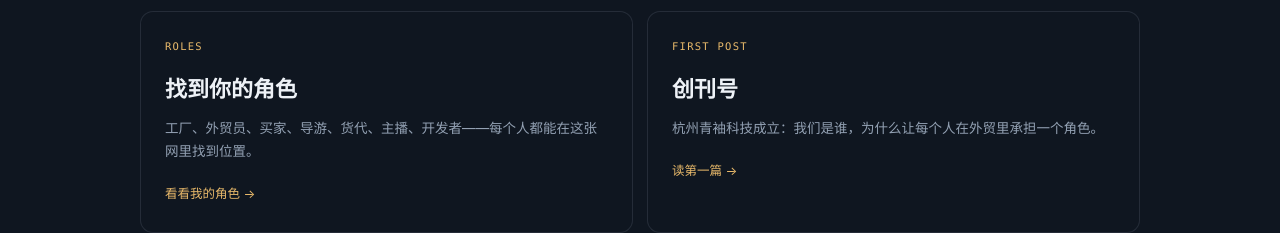
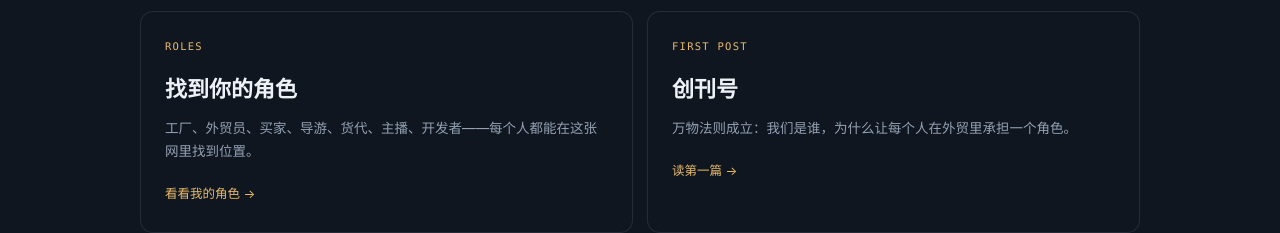
Before and after one commit to sinyu1998-eng/sinyu1998-eng.github.io, a plain HTML site: page en/index.html in a window 1280 px wide. Shown: the part 4822-5055 px from the top of the page. Drawn offline with Linux system fonts and the light colour scheme; files that its build step writes are made by us from their sources; a script that the page names is missing.

Commit message:
Fix leftover Qingxiu brand in root tile

```diff
--- a/en/index.html
+++ b/en/index.html
@@ -136,7 +136,7 @@
       <a class="tile" href="/vision/"><div class="k">VISION</div><h3 data-zh="战略愿景" data-en="Strategic vision">战略愿景</h3><p data-zh="六类资源、京东式履约、少人打法的完整推演。" data-en="Six resources, JD-style fulfilment, and the lean-team playbook.">六类资源、京东式履约、少人打法的完整推演。</p><span class="go" data-zh="查看愿景 →" data-en="See vision →">查看愿景 →</span></a>
       <a class="tile" href="/qianruhuang/"><div class="k">PERSON</div><h3 data-zh="关于我 · 小黄" data-en="About me · Xiao Huang">关于我 · 小黄</h3><p data-zh="研究、纪录片、创作与个人社交；论文空间可点开全文。" data-en="Research, documentaries, creative work and socials; full papers are one click away.">研究、纪录片、创作与个人社交；论文空间可点开全文。</p><span class="go" data-zh="访问个人站 →" data-en="Visit personal site →">访问个人站 →</span></a>
       <a class="tile" href="/roles/"><div class="k">ROLES</div><h3 data-zh="找到你的角色" data-en="Find your role">找到你的角色</h3><p data-zh="工厂、外贸员、买家、导游、货代、主播、开发者——每个人都能在这张网里找到位置。" data-en="Factory, trader, buyer, guide, freight, creator, developer — everyone has a place in this network.">工厂、外贸员、买家、导游、货代、主播、开发者——每个人都能在这张网里找到位置。</p><span class="go" data-zh="看看我的角色 →" data-en="Find my role →">看看我的角色 →</span></a>
-      <a class="tile" href="/post/first/"><div class="k">FIRST POST</div><h3 data-zh="创刊号" data-en="First post">创刊号</h3><p data-zh="杭州青袖科技成立：我们是谁，为什么让每个人在外贸里承担一个角色。" data-en="Qingxiu Tech is founded: who we are and why everyone should take a role in foreign trade.">杭州青袖科技成立：我们是谁，为什么让每个人在外贸里承担一个角色。</p><span class="go" data-zh="读第一篇 →" data-en="Read the first post →">读第一篇 →</span></a>
+      <a class="tile" href="/post/first/"><div class="k">FIRST POST</div><h3 data-zh="创刊号" data-en="First post">创刊号</h3><p data-zh="万物法则成立：我们是谁，为什么让每个人在外贸里承担一个角色。" data-en="Wanwu Law is founded: who we are and why everyone should take a role in foreign trade.">万物法则成立：我们是谁，为什么让每个人在外贸里承担一个角色。</p><span class="go" data-zh="读第一篇 →" data-en="Read the first post →">读第一篇 →</span></a>
     </div>
   </div>
 </section>
```
Also changed, not shown: index.html (+1 -1 lines).
